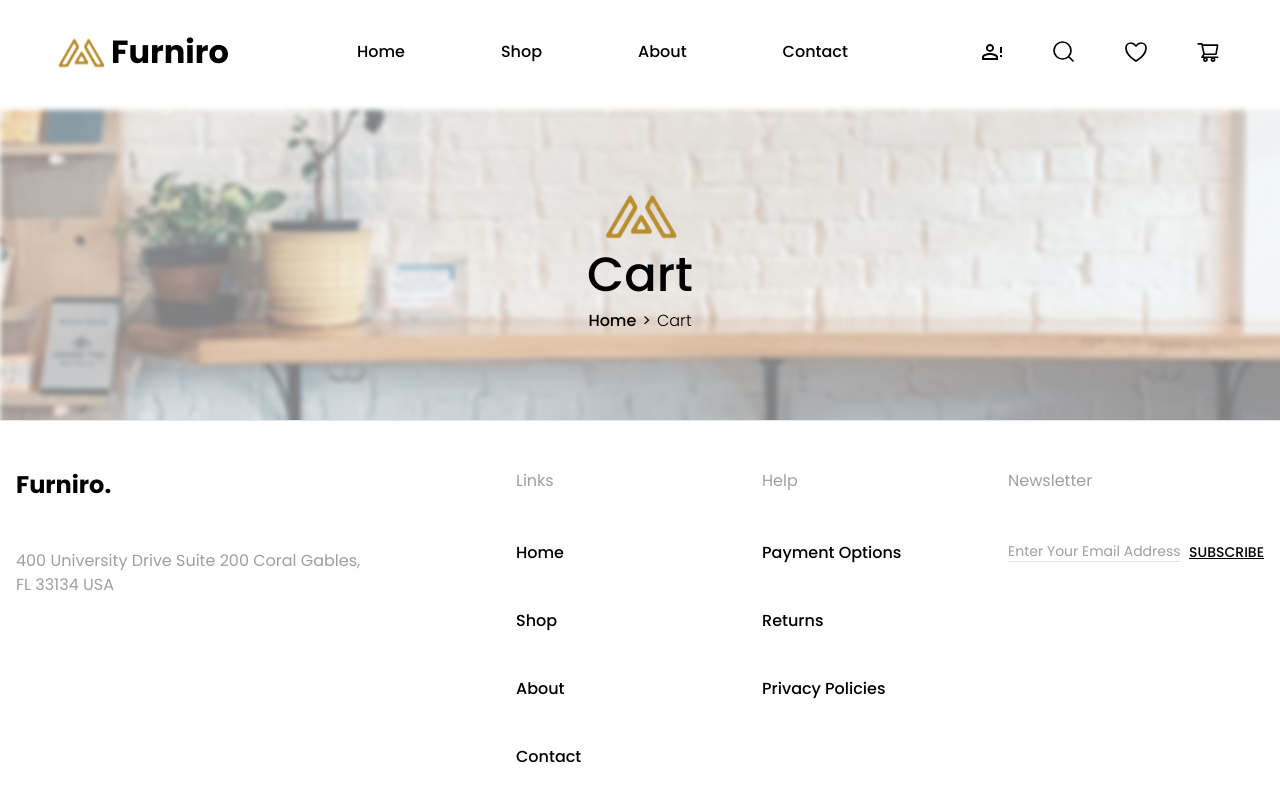
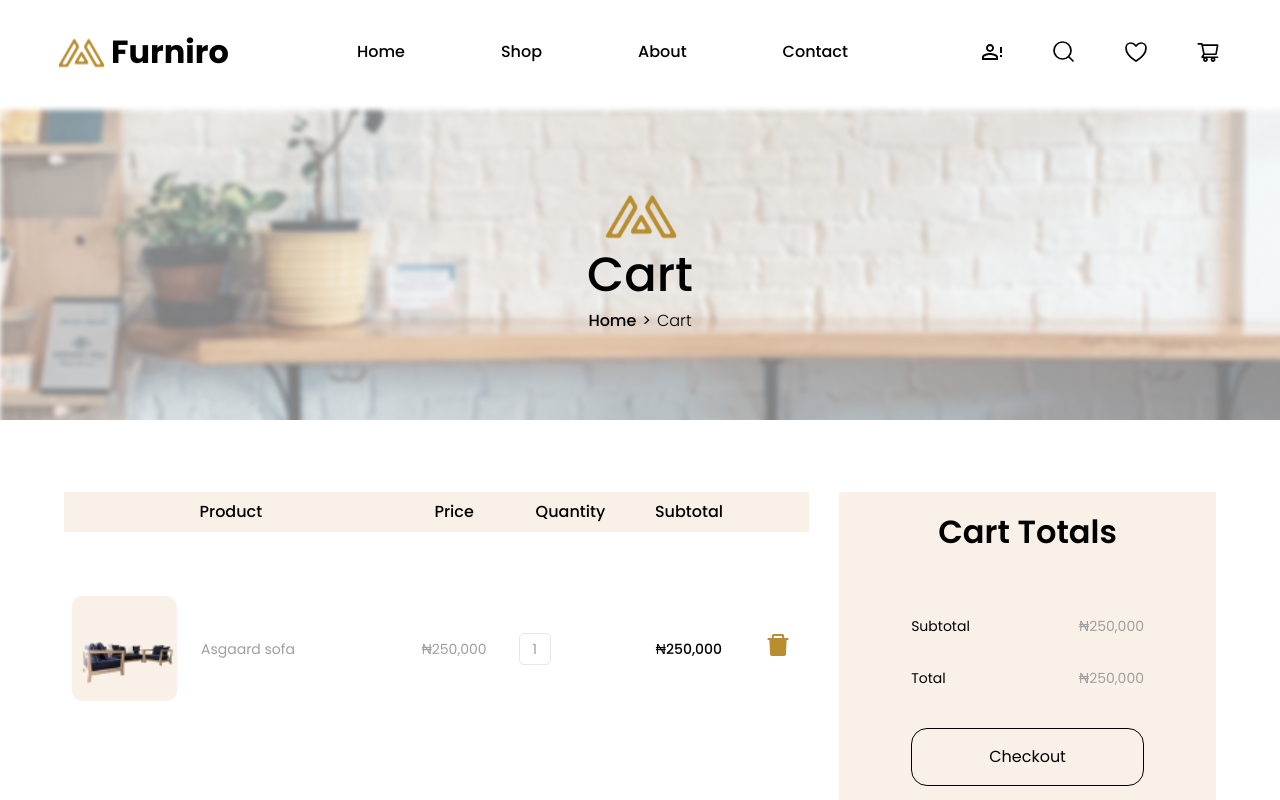
Before and after one commit to DrPrime01/furniro, a Next.js app: page /cart in a window 1280 px wide. Shown: the top 800 px of the page. Built offline with nearby package versions, Linux system fonts and the light colour scheme.

Commit message:
feat: added cart page, started checkout page

```diff
--- a/app/cart/page.tsx
+++ b/app/cart/page.tsx
@@ -1,10 +1,81 @@
+import Banner from "@/components/Banner";
 import HeroBanner from "@/components/HeroBanner";
+import TrashIcon from "@/components/vectors/trash-icon";
+import { toCurrency } from "@/utils/helpers";
+import Image from "next/image";
 import React from "react";
 
 function page() {
   return (
     <div className="flex flex-col">
       <HeroBanner name="Cart" />
+      <div className="container py-18 flex flex-col lg:flex-row items-start gap-[30px]">
+        <div className="flex flex-col lg:w-2/3">
+          <table className="w-full border-collapse">
+            <thead className="py-4 bg-cream-1">
+              <tr>
+                <th className="p-2 font-medium text-center">Product</th>
+                <th className="p-2 font-medium text-center">Price</th>
+                <th className="p-2 font-medium text-center">Quantity</th>
+                <th className="p-2 font-medium text-center">Subtotal</th>
+                <th className="p-2 font-medium"></th>
+              </tr>
+            </thead>
+            <tbody className="">
+              <tr className="h-[56px]"></tr>
+              <tr className="">
+                <td className="p-2 text-center">
+                  <div className="flex items-center gap-x-6">
+                    <Image
+                      src="/images/thumbnail1.png"
+                      alt="thumbnail"
+                      width={105}
+                      height={105}
+                      className="object-contain bg-cream-1 size-[105px] rounded-[10px]"
+                    />
+                    <p className="text-sm text-gray-3">Asgaard sofa</p>
+                  </div>
+                </td>
+                <td className="text-sm text-gray-3 p-2 text-center">
+                  {toCurrency(250000)}
+                </td>
+                <td className="text-sm text-gray-3 p-2 text-center">
+                  <div className="size-8 rounded-[5px] self-center flex items-center justify-center border">
+                    1
+                  </div>
+                </td>
+                <td className="text-sm text-black font-medium p-2 text-center">
+                  {toCurrency(250000)}
+                </td>
+                <td className="p-2 text-center">
+                  <button>
+                    <TrashIcon />
+                  </button>
+                </td>
+              </tr>
+            </tbody>
+          </table>
+        </div>
+        <div className="flex flex-col lg:w-1/3 bg-cream-1 px-18 pt-4 pb-20">
+          <h4 className="text-[2rem] font-semibold text-center mb-15">
+            Cart Totals
+          </h4>
+          <div className="flex flex-col gap-y-8 mb-10">
+            <div className="flex items-center justify-between">
+              <p className="text-sm">Subtotal</p>
+              <p className="text-gray-3 text-sm">{toCurrency(250000)}</p>
+            </div>
+            <div className="flex items-center justify-between">
+              <p className="text-sm">Total</p>
+              <p className="text-gray-3 text-sm">{toCurrency(250000)}</p>
+            </div>
+          </div>
+          <button className="py-4 px-14 border border-black rounded-2xl">
+            Checkout
+          </button>
+        </div>
+      </div>
+      <Banner />
     </div>
   );
 }
--- a/app/checkout/page.tsx
+++ b/app/checkout/page.tsx
@@ -1,7 +1,15 @@
+import Banner from "@/components/Banner";
+import HeroBanner from "@/components/HeroBanner";
 import React from "react";
 
 function page() {
-  return <div>page</div>;
+  return (
+    <div className="flex flex-col">
+      <HeroBanner name="Checkout" />
+      <div className="py-16 container flex flex-col md:flex-row gap-6"></div>
+      <Banner />
+    </div>
+  );
 }
 
 export default page;
--- /dev/null
+++ b/components/vectors/trash-icon.tsx
@@ -0,0 +1,21 @@
+import React from "react";
+
+function TrashIcon(props: React.SVGProps<SVGSVGElement>) {
+  return (
+    <svg
+      width="28"
+      height="28"
+      viewBox="0 0 28 28"
+      fill="none"
+      xmlns="http://www.w3.org/2000/svg"
+      {...props}
+    >
+      <path
+        d="M23.625 7H20.125V4.8125C20.125 3.84727 19.3402 3.0625 18.375 3.0625H9.625C8.65977 3.0625 7.875 3.84727 7.875 4.8125V7H4.375C3.89102 7 3.5 7.39102 3.5 7.875V8.75C3.5 8.87031 3.59844 8.96875 3.71875 8.96875H5.37031L6.0457 23.2695C6.08945 24.202 6.86055 24.9375 7.79297 24.9375H20.207C21.1422 24.9375 21.9105 24.2047 21.9543 23.2695L22.6297 8.96875H24.2812C24.4016 8.96875 24.5 8.87031 24.5 8.75V7.875C24.5 7.39102 24.109 7 23.625 7ZM18.1562 7H9.84375V5.03125H18.1562V7Z"
+        fill="#B88E2F"
+      />
+    </svg>
+  );
+}
+
+export default TrashIcon;
--- a/tailwind.config.ts
+++ b/tailwind.config.ts
@@ -19,6 +19,7 @@ const config: Config = {
       },
       spacing: {
         15: "60px",
+        18: "72px",
         4.5: "18px",
         5.5: "22px",
       },
```
